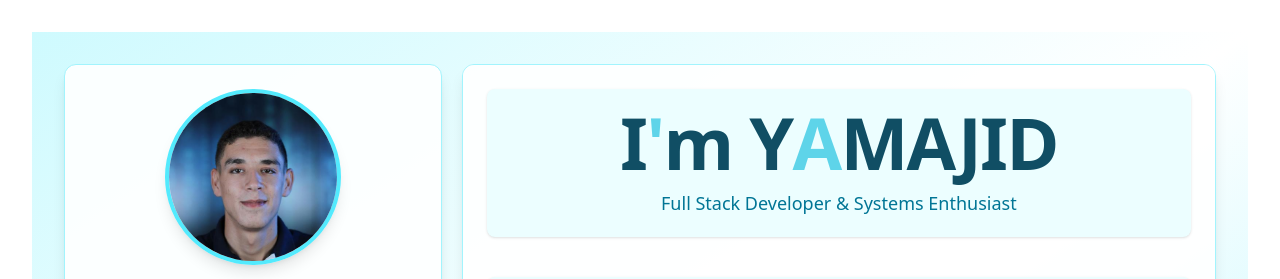
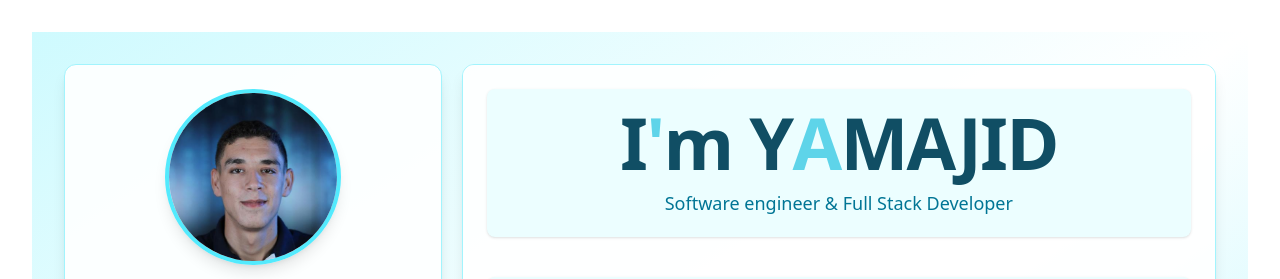
Before and after one commit to yamajid/portfolio, a React (Vite) app in the folder my-portfolio/: page / in a window 1280 px wide. Shown: the top 279 px of the page. Built offline with nearby package versions, Linux system fonts and the light colour scheme.

Commit message:
Update App.tsx

```diff
--- a/my-portfolio/src/App.tsx
+++ b/my-portfolio/src/App.tsx
@@ -77,7 +77,7 @@ function App() {
               <h1 className='text-cyan-900 text-4xl md:text-5xl lg:text-7xl font-extrabold tracking-tight animate-bounce'>
                 I<span className='text-cyan-500/60'><b>'</b></span>m Y<span className='text-cyan-500/60'><b>A</b></span><b>MAJID</b>
               </h1>
-              <p className='mt-2 text-base md:text-lg font-medium text-cyan-700'>Full Stack Developer & Systems Enthusiast</p>
+              <p className='mt-2 text-base md:text-lg font-medium text-cyan-700'>Software engineer & Full Stack Developer</p>
             </div>
 
             {/* Bio Section */}
```
